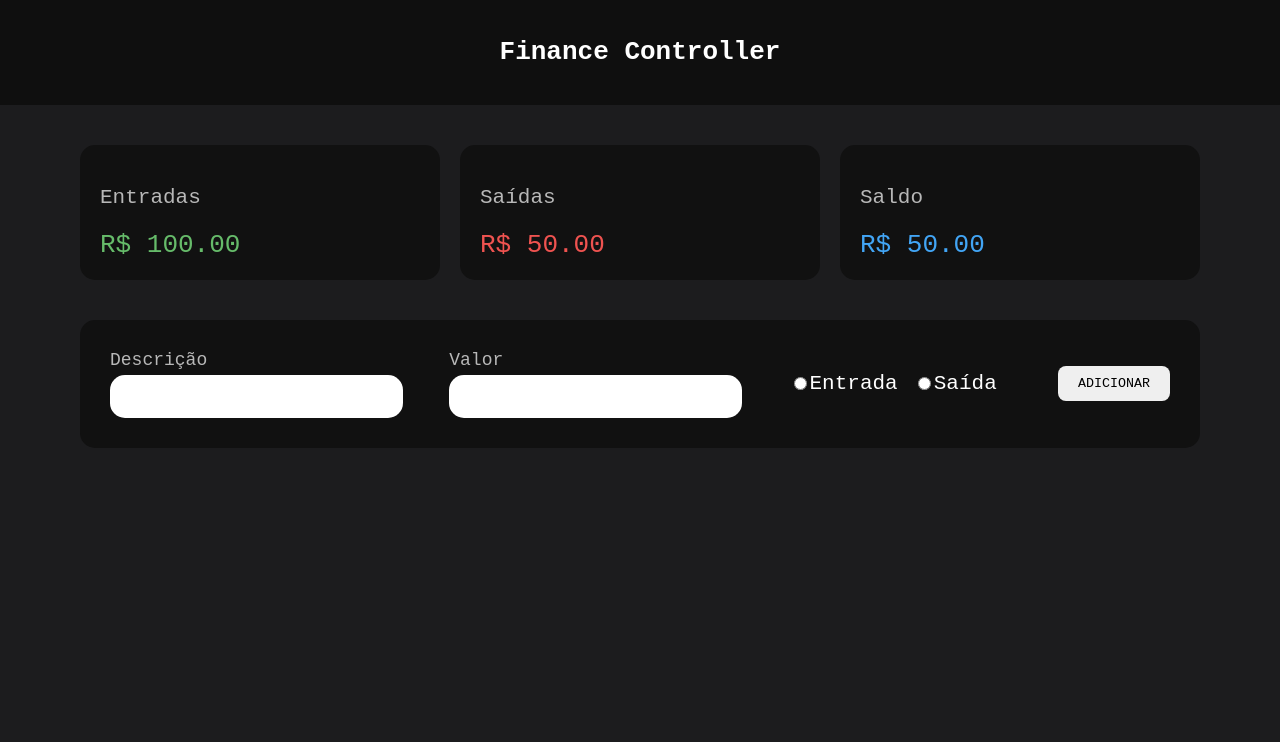
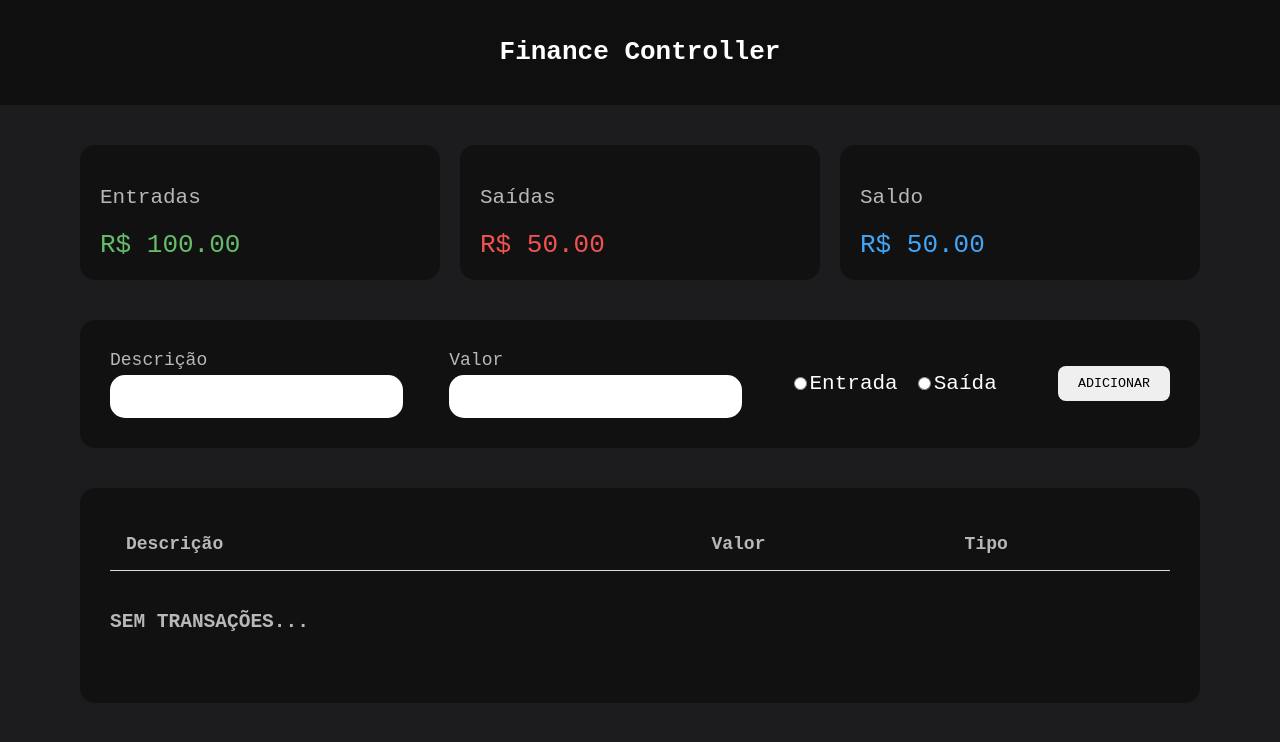
Before and after one commit to DavidGBbr/Sistema-de-gestao-financeira, a React (Create React App) app: page / in a window 1280 px wide. Shown: the top 742 px of the page. Built offline with nearby package versions, Linux system fonts and the light colour scheme.

Commit message:
SGF - #005

```diff
--- a/src/App.js
+++ b/src/App.js
@@ -2,6 +2,8 @@ import React from "react";
 import { CardItems } from "./components/CardItems";
 import { Form } from "./components/Form";
 import { Header } from "./components/Header";
+import { TableTransactions } from "./components/TableTransactions";
+import { TransactionsProvider } from "./context/TransactionsContext";
 
 const App = () => {
   return (
@@ -9,6 +11,7 @@ const App = () => {
       <Header />
       <CardItems />
       <Form />
+      <TableTransactions />
     </>
   );
 };
--- a/src/components/Form/index.js
+++ b/src/components/Form/index.js
@@ -1,11 +1,14 @@
-import React, { useState } from "react";
+import React, { useState, useContext } from "react";
+import { TransactionsContext } from "../../context/TransactionsContext";
 import * as C from "./styles";
 
 export const Form = () => {
+  const { transactionsList, setTransitionsList } =
+    useContext(TransactionsContext);
+
   const [desc, setDesc] = useState(""); //Descrição
   const [amount, setAmount] = useState(""); //Quantia
   const [isExpense, setExpense] = useState(""); //tipo de transação
-  const [transactionsList, setTransitionsList] = useState([]); //Lista com as transações
 
   const handleAddTransition = () => {
     if (!desc || !amount) {
@@ -23,6 +26,7 @@ export const Form = () => {
     setTransitionsList(newTransactionList);
     setDesc("");
     setAmount("");
+    console.log(transactionsList);
   };
   return (
     <C.Container>
--- /dev/null
+++ b/src/components/TableItem/index.js
@@ -0,0 +1,12 @@
+import React from "react";
+import * as C from "./styles";
+
+export const TableItem = ({ data }) => {
+  return (
+    <C.Tr>
+      <C.Td>{data.desc}</C.Td>
+      <C.Td>R$ {data.amount}</C.Td>
+      <C.Td>{data.isExpense === "entrance" ? "Entrada" : "Saída"}</C.Td>
+    </C.Tr>
+  );
+};
--- /dev/null
+++ b/src/components/TableItem/styles.js
@@ -0,0 +1,11 @@
+import styled from "styled-components";
+
+export const Tr = styled.tr`
+  border-bottom: 1px solid #ddd;
+`;
+
+export const Td = styled.td`
+  padding: 16px;
+  color: rgba(255, 255, 255, 0.7);
+  font-size: 18px;
+`;
--- /dev/null
+++ b/src/components/TableTransactions/index.js
@@ -0,0 +1,30 @@
+import React, { useContext } from "react";
+import * as C from "./styles";
+import { TransactionsContext } from "../../context/TransactionsContext";
+import { TableItem } from "../TableItem";
+
+export const TableTransactions = () => {
+  const { transactionsList } = useContext(TransactionsContext);
+  return (
+    <C.Container>
+      <C.Table>
+        <C.Thead>
+          <C.Tr>
+            <C.Th>Descrição</C.Th>
+            <C.Th>Valor</C.Th>
+            <C.Th>Tipo</C.Th>
+          </C.Tr>
+        </C.Thead>
+        <C.Tbody>
+          {transactionsList.length === 0 && (
+            <C.NoData>Sem transações...</C.NoData>
+          )}
+          {transactionsList.length > 0 &&
+            transactionsList.map((transaction, index) => (
+              <TableItem key={index} data={transaction} />
+            ))}
+        </C.Tbody>
+      </C.Table>
+    </C.Container>
+  );
+};
--- /dev/null
+++ b/src/components/TableTransactions/styles.js
@@ -0,0 +1,38 @@
+import styled from "styled-components";
+
+export const Container = styled.div`
+  max-width: 1120px;
+  width: calc(100% - 40px);
+  margin: 40px auto;
+  border-radius: 15px;
+  background-color: #111;
+  padding: 30px 30px;
+  box-sizing: border-box;
+`;
+
+export const Table = styled.table`
+  width: 100%;
+  border-collapse: collapse;
+`;
+
+export const Thead = styled.thead`
+  color: rgba(255, 255, 255, 0.7);
+`;
+
+export const Tbody = styled.tbody``;
+
+export const Th = styled.th`
+  padding: 16px;
+  text-align: left;
+  font-size: 18px;
+`;
+
+export const Tr = styled.tr`
+  border-bottom: 1px solid #ddd;
+`;
+
+export const NoData = styled.h2`
+  color: rgba(255, 255, 255, 0.7);
+  text-transform: uppercase;
+  margin: 40px auto;
+`;
--- /dev/null
+++ b/src/context/TransactionsContext.js
@@ -0,0 +1,15 @@
+import { createContext, useState } from "react";
+
+export const TransactionsContext = createContext();
+
+export const TransactionsProvider = ({ children }) => {
+  const [transactionsList, setTransitionsList] = useState([]); //Lista com as transações
+
+  return (
+    <TransactionsContext.Provider
+      value={{ transactionsList, setTransitionsList }}
+    >
+      {children}
+    </TransactionsContext.Provider>
+  );
+};
--- a/src/index.js
+++ b/src/index.js
@@ -3,11 +3,14 @@ import ReactDOM from "react-dom/client";
 import "./index.css";
 import App from "./App";
 import reportWebVitals from "./reportWebVitals";
+import { TransactionsProvider } from "./context/TransactionsContext";
 
 const root = ReactDOM.createRoot(document.getElementById("root"));
 root.render(
   <React.StrictMode>
-    <App />
+    <TransactionsProvider>
+      <App />
+    </TransactionsProvider>
   </React.StrictMode>
 );
 
```
